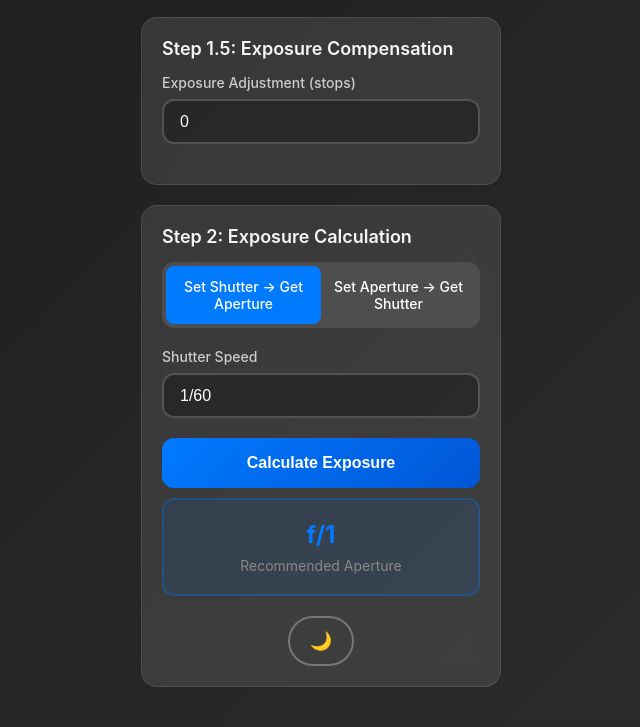
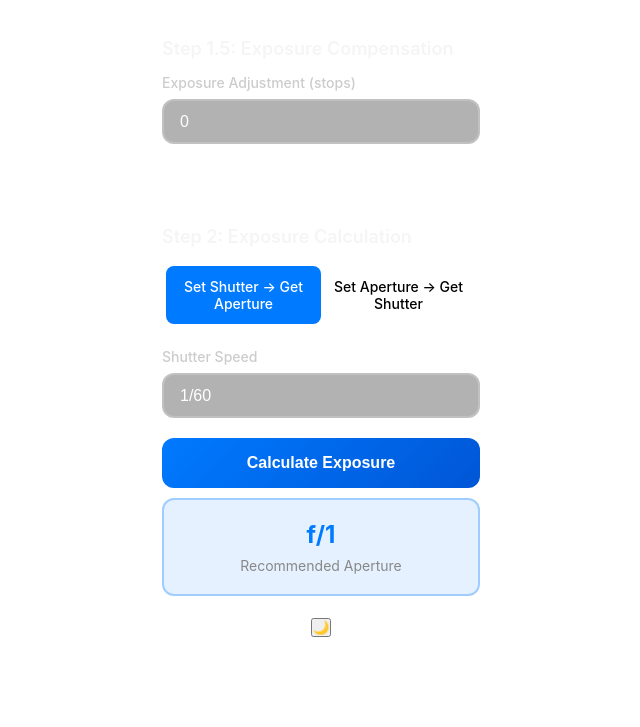
Before and after one commit to nalanbar/exposure-guide, a plain HTML site: page index.html in a window 1280 px wide. Shown: the part 441-1168 px from the top of the page, without its empty margins (319-959 px from the left). After the commit the page ends 1139 px from the top, so only its background shows below. Drawn offline with Linux system fonts and the light colour scheme.

Commit message:
updated index.html again

```diff
--- a/index.html
+++ b/index.html
@@ -28,16 +28,78 @@
 
         body {
             font-family: -apple-system, BlinkMacSystemFont, 'Segoe UI', Roboto, sans-serif;
-            background: linear-gradient(135deg, #1a1a1a 0%, #2d2d2d 100%);
-            color: #ffffff;
+            background-color: var(--system-background);
+            color: var(--system-label);
             min-height: 100vh;
             padding: env(safe-area-inset-top) env(safe-area-inset-right) env(safe-area-inset-bottom) env(safe-area-inset-left);
             transition: all 0.3s ease;
         }
 
+        /* iOS System Colors */
+        :root {
+            --system-background: #000000;
+            --system-grouped-background: #000000;
+            --system-secondary-grouped-background: #1c1c1e;
+            --system-tertiary-grouped-background: #2c2c2e;
+            --system-label: #ffffff;
+            --system-secondary-label: #ebebf5;
+            --system-tertiary-label: #ebebf5;
+            --system-blue: #007aff;
+            --system-gray: #8e8e93;
+            --system-gray2: #636366;
+            --system-gray3: #48484a;
+            --system-gray4: #3a3a3c;
+            --system-gray5: #2c2c2e;
+            --system-gray6: #1c1c1e;
+            --system-fill: rgba(120, 120, 128, 0.2);
+            --system-secondary-fill: rgba(120, 120, 128, 0.16);
+            --system-tertiary-fill: rgba(118, 118, 128, 0.12);
+            --system-quaternary-fill: rgba(116, 116, 128, 0.08);
+        }
+
         body.light-mode {
-            background: linear-gradient(135deg, #f5f5f5 0%, #e0e0e0 100%);
-            color: #333333;
+            --system-background: #ffffff;
+            --system-grouped-background: #f2f2f7;
+            --system-secondary-grouped-background: #ffffff;
+            --system-tertiary-grouped-background: #f2f2f7;
+            --system-label: #000000;
+            --system-secondary-label: #3c3c43;
+            --system-tertiary-label: #3c3c43;
+            --system-blue: #007aff;
+            --system-gray: #8e8e93;
+            --system-gray2: #aeaeb2;
+            --system-gray3: #c7c7cc;
+            --system-gray4: #d1d1d6;
+            --system-gray5: #e5e5ea;
+            --system-gray6: #f2f2f7;
+            --system-fill: rgba(120, 120, 128, 0.2);
+            --system-secondary-fill: rgba(120, 120, 128, 0.16);
+            --system-tertiary-fill: rgba(118, 118, 128, 0.12);
+            --system-quaternary-fill: rgba(116, 116, 128, 0.08);
+        }
+
+        /* Auto-detect system theme preference */
+        @media (prefers-color-scheme: light) {
+            :root {
+                --system-background: #ffffff;
+                --system-grouped-background: #f2f2f7;
+                --system-secondary-grouped-background: #ffffff;
+                --system-tertiary-grouped-background: #f2f2f7;
+                --system-label: #000000;
+                --system-secondary-label: #3c3c43;
+                --system-tertiary-label: #3c3c43;
+                --system-blue: #007aff;
+                --system-gray: #8e8e93;
+                --system-gray2: #aeaeb2;
+                --system-gray3: #c7c7cc;
+                --system-gray4: #d1d1d6;
+                --system-gray5: #e5e5ea;
+                --system-gray6: #f2f2f7;
+                --system-fill: rgba(120, 120, 128, 0.2);
+                --system-secondary-fill: rgba(120, 120, 128, 0.16);
+                --system-tertiary-fill: rgba(118, 118, 128, 0.12);
+                --system-quaternary-fill: rgba(116, 116, 128, 0.08);
+            }
         }
 
         .theme-toggle {
@@ -474,7 +536,7 @@
 
                 <!-- Theme Toggle -->
                 <div style="text-align: center; margin-top: 20px;">
-                    <button id="themeToggle" style="background: none; border: 2px solid rgba(255, 255, 255, 0.3); border-radius: 50px; padding: 12px 20px; color: inherit; font-size: 18px; cursor: pointer; transition: all 0.3s ease; -webkit-tap-highlight-color: transparent; touch-action: manipulation;">
+                    <button id="themeToggle">
                         🌙
                     </button>
                 </div>
```
